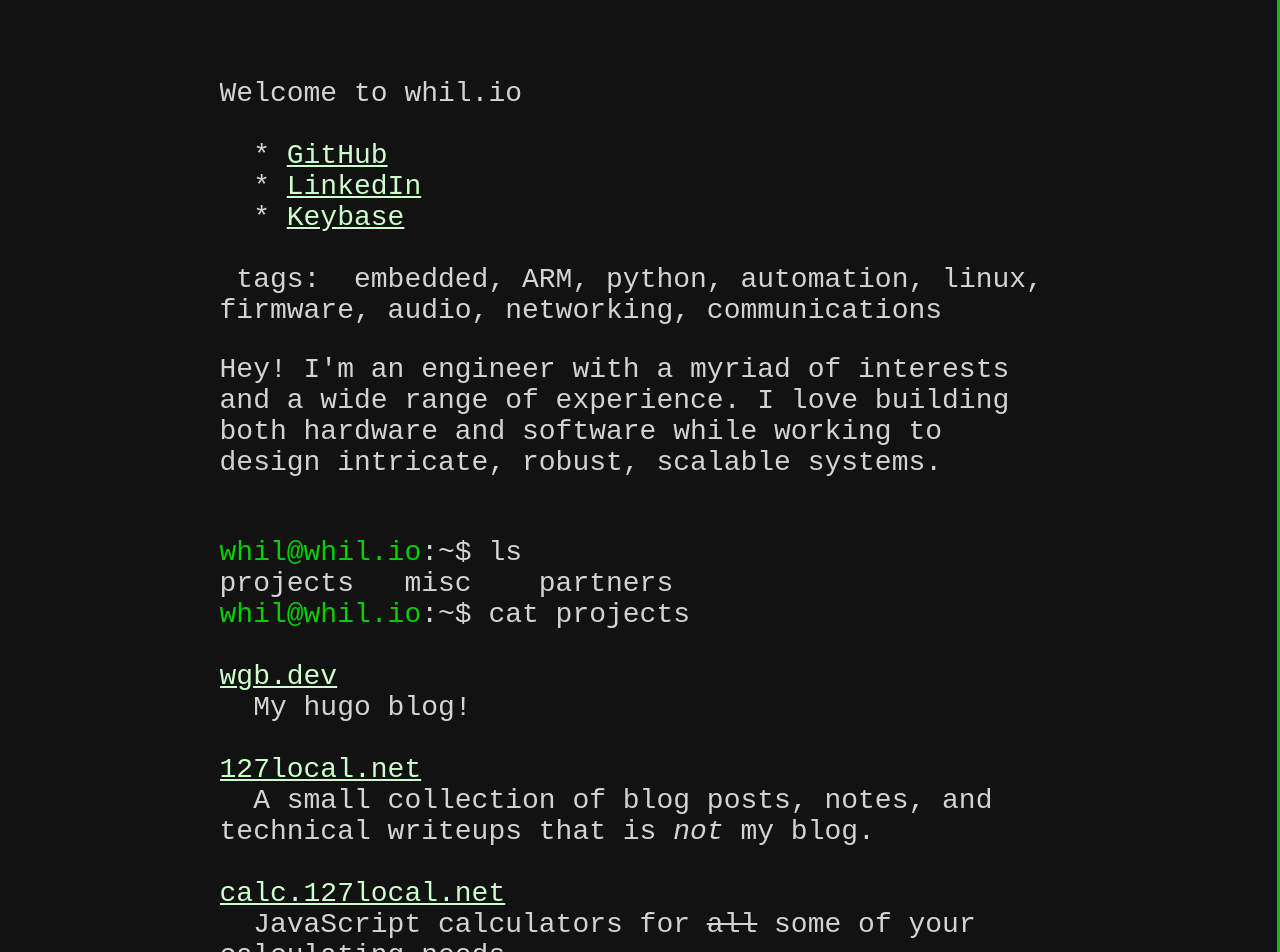
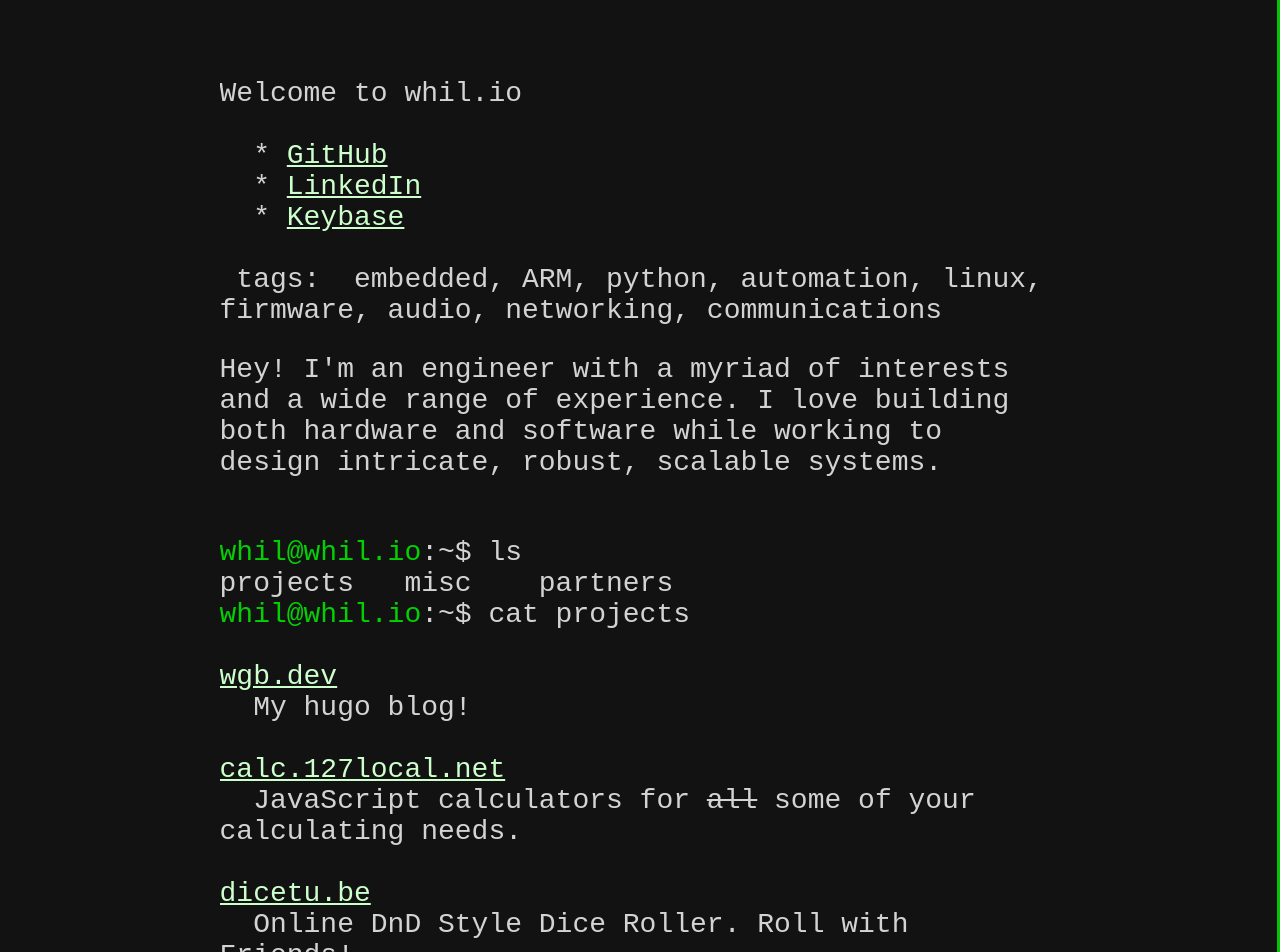
Before and after one commit to whilb/whil.io, a plain HTML site: page index.html in a window 1280 px wide. Shown: the top 952 px of the page. Drawn offline with Linux system fonts and the light colour scheme.

Commit message:
Remove 127local.net link

```diff
--- a/index.html
+++ b/index.html
@@ -24,9 +24,6 @@ projects   misc    partners
 
 <a href="https://wgb.dev">wgb.dev</a>
   My hugo blog!
-
-<a href="https://127local.net">127local.net</a>
-  A small collection of blog posts, notes, and technical writeups that is <i>not</i> my blog.
 
 <a href="https://calculator.127local.net">calc.127local.net</a>
   JavaScript calculators for <strike>all</strike> some of your calculating needs.
```
